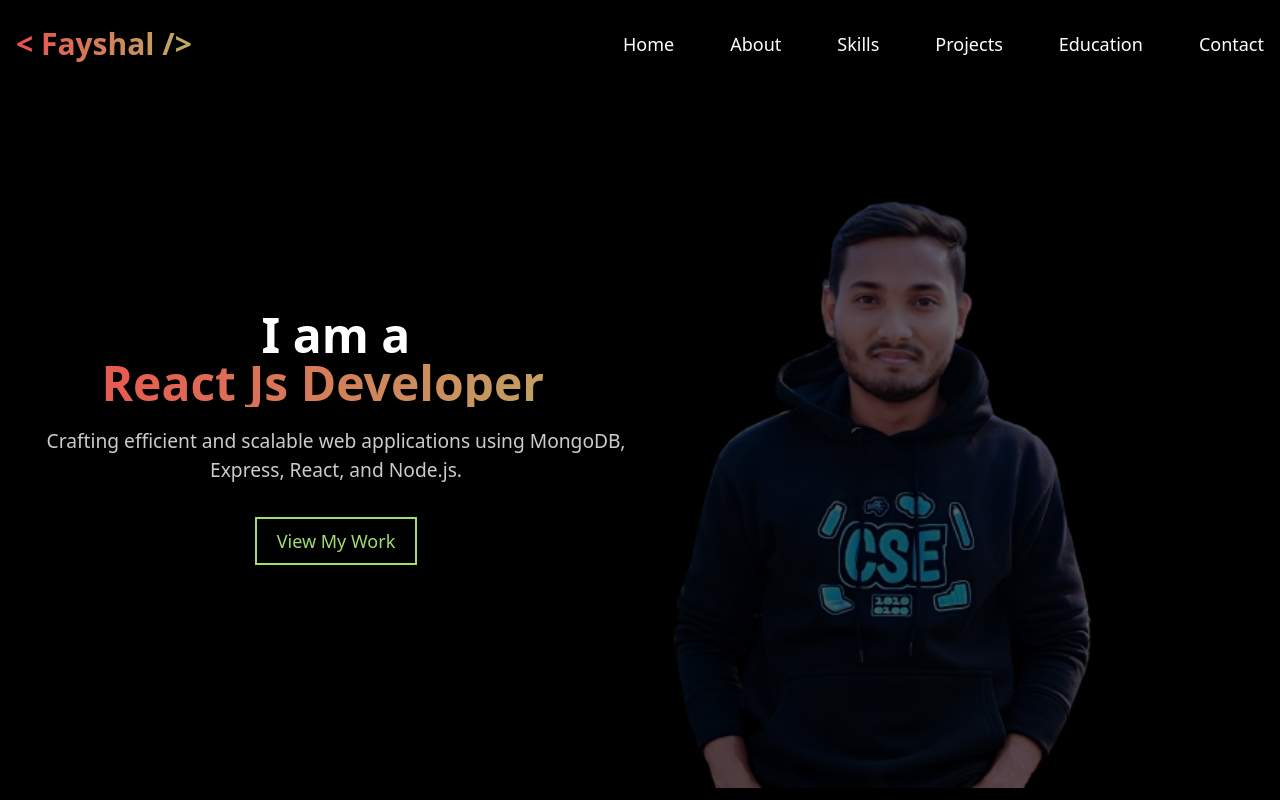
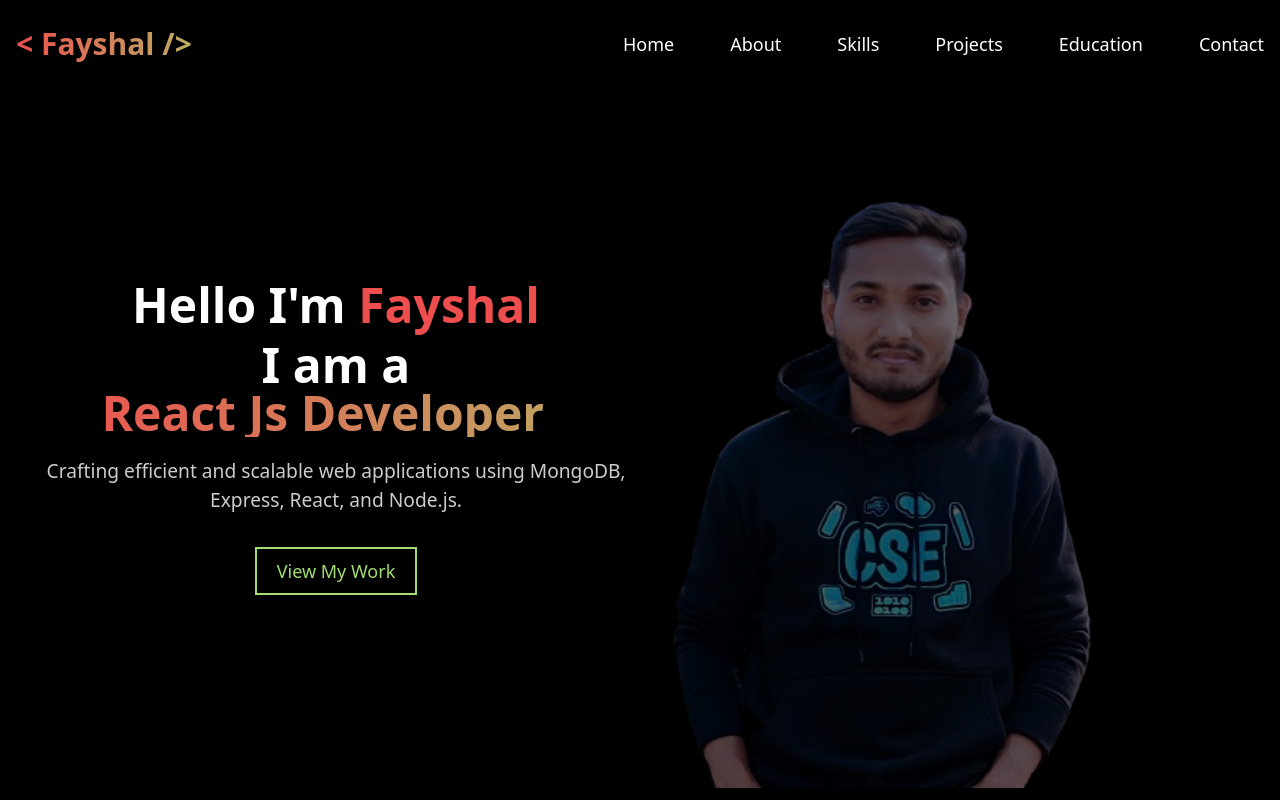
Before and after one commit to fayshal-bin-amir-002/my-portfolio, a React (Vite) app: page / in a window 1280 px wide. Shown: the top 800 px of the page. Built offline with nearby package versions, Linux system fonts and the light colour scheme.

Commit message:
update: banner

```diff
--- a/src/components/Banner.jsx
+++ b/src/components/Banner.jsx
@@ -11,7 +11,7 @@ const Banner = () => {
 
             <div className="banner h-[500px] lg:h-[700px] justify-center lg:justify-start">
                 <div className="banner-content">
-
+                    <h1 className="text-3xl lg:text-5xl font-semibold mb-3">Hello I&apos;m <span className="text-[#EE4E4E]">Fayshal</span></h1>
                     <div className="text-3xl lg:text-5xl font-semibold mb-5">
                         <h1 className="text-center">
                             I am a
```
